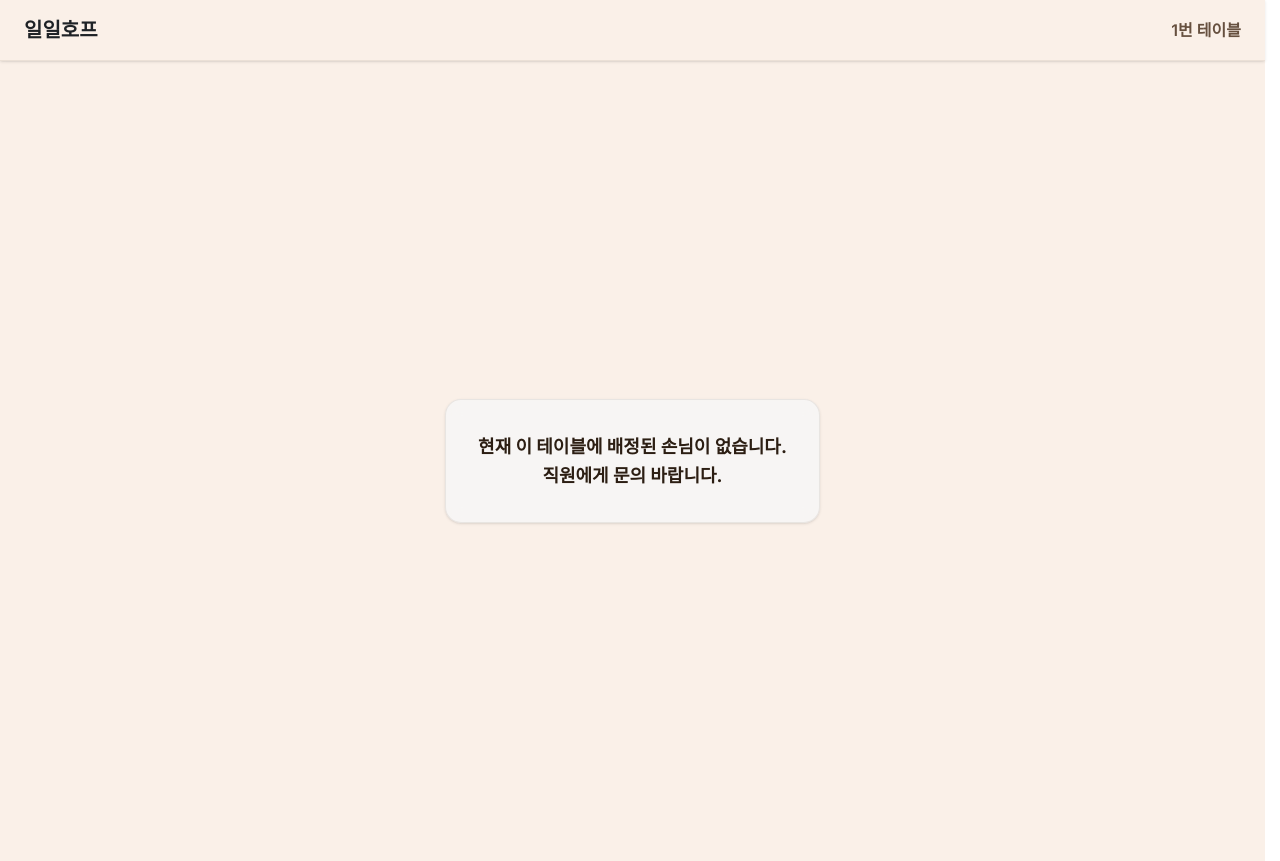
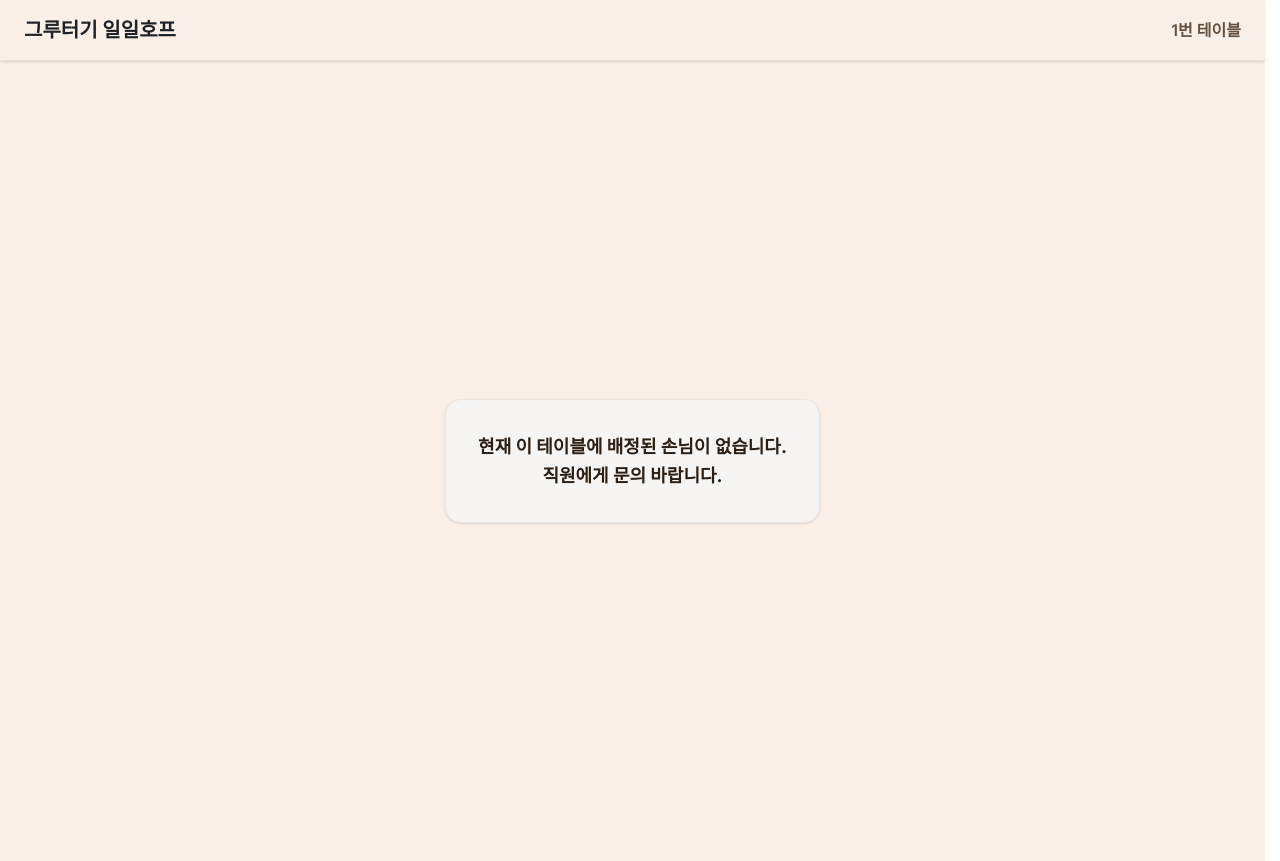
Before and after one commit to Ujin-Heo/ilhop-manager, a Next.js app in the folder frontend/: page /order/1/cart in a window 1280 px wide. Built offline with nearby package versions, Linux system fonts and the light colour scheme; no server answers.

Commit message:
fix: Fix title not loading in admin pages

```diff
--- a/frontend/app/(customer)/order/[tableNum]/layout.tsx
+++ b/frontend/app/(customer)/order/[tableNum]/layout.tsx
@@ -19,7 +19,7 @@ export default async function CustomerLayout({
   const { tableNum } = await params;
 
   let customers: CustomerBrief[] = [];
-  let title = "일일호프";
+  let title = "그루터기 일일호프";
 
   try {
     const [customerList, meta] = await Promise.all([
@@ -27,7 +27,9 @@ export default async function CustomerLayout({
       getMetadata(),
     ]);
     customers = customerList;
-    title = meta.title;
+    if (meta && meta.title) {
+      title = meta.title;
+    }
   } catch (_e) {
     // metadata or customer fetch failed
   }
--- a/frontend/app/admin/(desktop)/layout.tsx
+++ b/frontend/app/admin/(desktop)/layout.tsx
@@ -12,10 +12,12 @@ export default async function AdminLayout({
 }: Readonly<{
   children: React.ReactNode;
 }>) {
-  let title = "일일호프";
+  let title = "그루터기 일일호프";
   try {
     const meta = await getMetadata();
-    title = meta.title;
+    if (meta && meta.title) {
+      title = meta.title;
+    }
   } catch (error) {
     console.error("Failed to fetch metadata for admin layout:", error);
   }
--- a/frontend/app/admin/(desktop)/page.tsx
+++ b/frontend/app/admin/(desktop)/page.tsx
@@ -1,10 +1,12 @@
 import { getMetadata } from "@/lib/api/metadata";
 
 export default async function Page() {
-  let title = "일일호프";
+  let title = "그루터기 일일호프";
   try {
     const meta = await getMetadata();
-    title = meta.title;
+    if (meta && meta.title) {
+      title = meta.title;
+    }
   } catch (error) {
     console.error("Failed to fetch metadata for admin page:", error);
   }
--- a/frontend/app/admin/(desktop)/settings/page.tsx
+++ b/frontend/app/admin/(desktop)/settings/page.tsx
@@ -56,7 +56,7 @@ export default function Page() {
       const data = await getMetadata();
       setMetadata(data);
       setFormData({
-        title: data.title,
+        title: data.title || "그루터기 일일호프",
         accountNumber: data.accountNumber,
         accountHolder: data.accountHolder,
         maxTableRow: data.maxTableRow,
@@ -430,6 +430,12 @@ export default function Page() {
           </button>
         </div>
       </section>
+
+      <footer className="w-full max-w-4xl text-center pb-10">
+        <p className="text-sm text-sepia opacity-60">
+          copyright 2026 Ujin-Heo
+        </p>
+      </footer>
     </main>
   );
 }
--- a/frontend/app/layout.tsx
+++ b/frontend/app/layout.tsx
@@ -9,15 +9,16 @@ const inter = Inter({ subsets: ["latin"], variable: "--font-sans" });
 export async function generateMetadata(): Promise<Metadata> {
   try {
     const meta = await getMetadata();
+    const title = meta.title || "그루터기 일일호프";
     return {
-      title: meta.title,
-      description: `${meta.title} 웹사이트입니다.`,
+      title: title,
+      description: `${title} 웹사이트입니다.`,
     };
   } catch (error) {
     console.error("Failed to fetch metadata for layout:", error);
     return {
-      title: "일일호프",
-      description: "일일호프 주문 관리 웹사이트입니다.",
+      title: "그루터기 일일호프",
+      description: "그루터기 일일호프 웹사이트입니다.",
     };
   }
 }
--- a/frontend/lib/api/metadata.ts
+++ b/frontend/lib/api/metadata.ts
@@ -8,7 +8,9 @@ import {
  * 매장 기본 설정 조회
  */
 export async function getMetadata(): Promise<MetaDataResponse> {
-  const response = await fetch(`${BASE_URL}/metadata`);
+  const response = await fetch(`${BASE_URL}/metadata`, {
+    cache: 'no-store',
+  });
 
   if (!response.ok) {
     const errorData = await response.json().catch(() => ({}));
```
